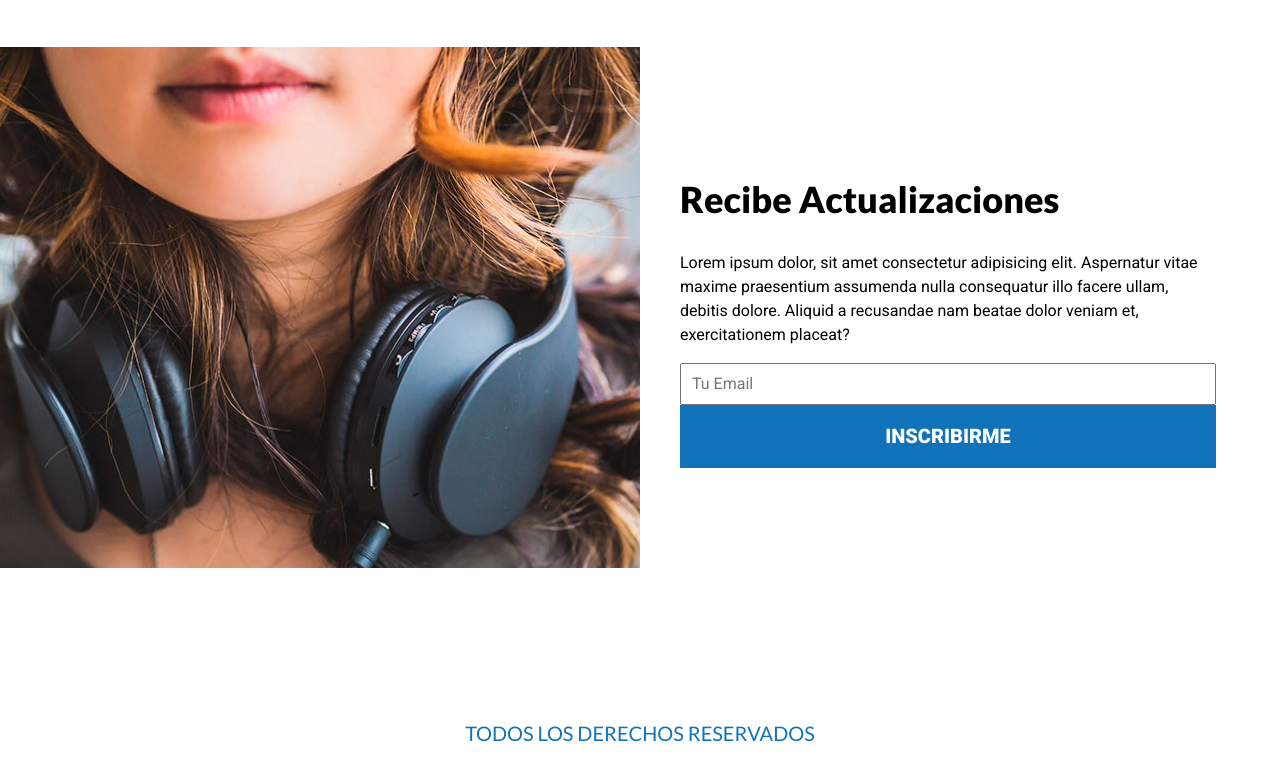
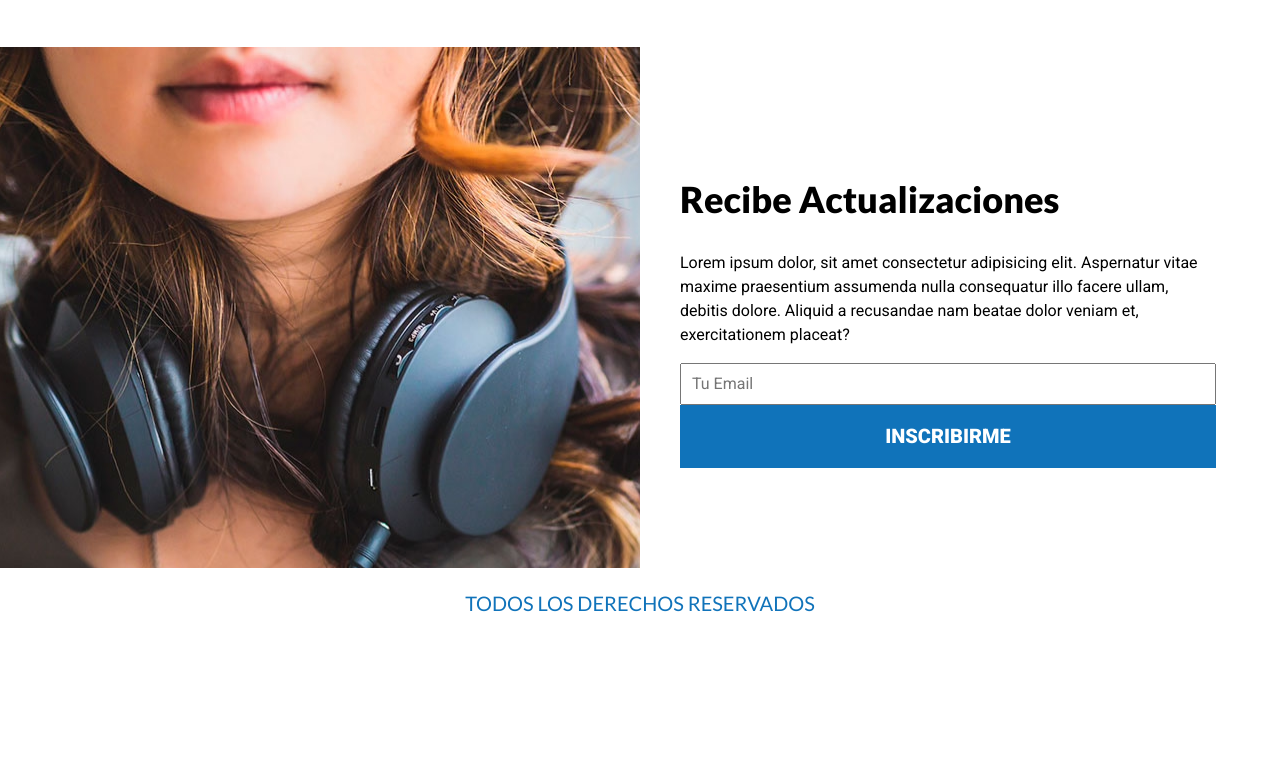
Before and after one commit to felipe0621/techPRO, a plain HTML site: page index.html in a window 1280 px wide. Shown: the part 2181-2961 px from the top of the page. After the commit the page ends 2819 px from the top, so only its background shows below. Drawn offline with Linux system fonts and the light colour scheme; a web font is replaced by a local one.

Commit message:
modificando margin de footer p en mquery

```diff
--- a/css/styles.css
+++ b/css/styles.css
@@ -415,3 +415,9 @@ img {
 .footer p {
     margin-top: 13rem;
 }
+@media (min-width: 768px) {
+    .footer p {
+        margin-top: 0;
+        margin-bottom: 0;
+    }
+}
```
